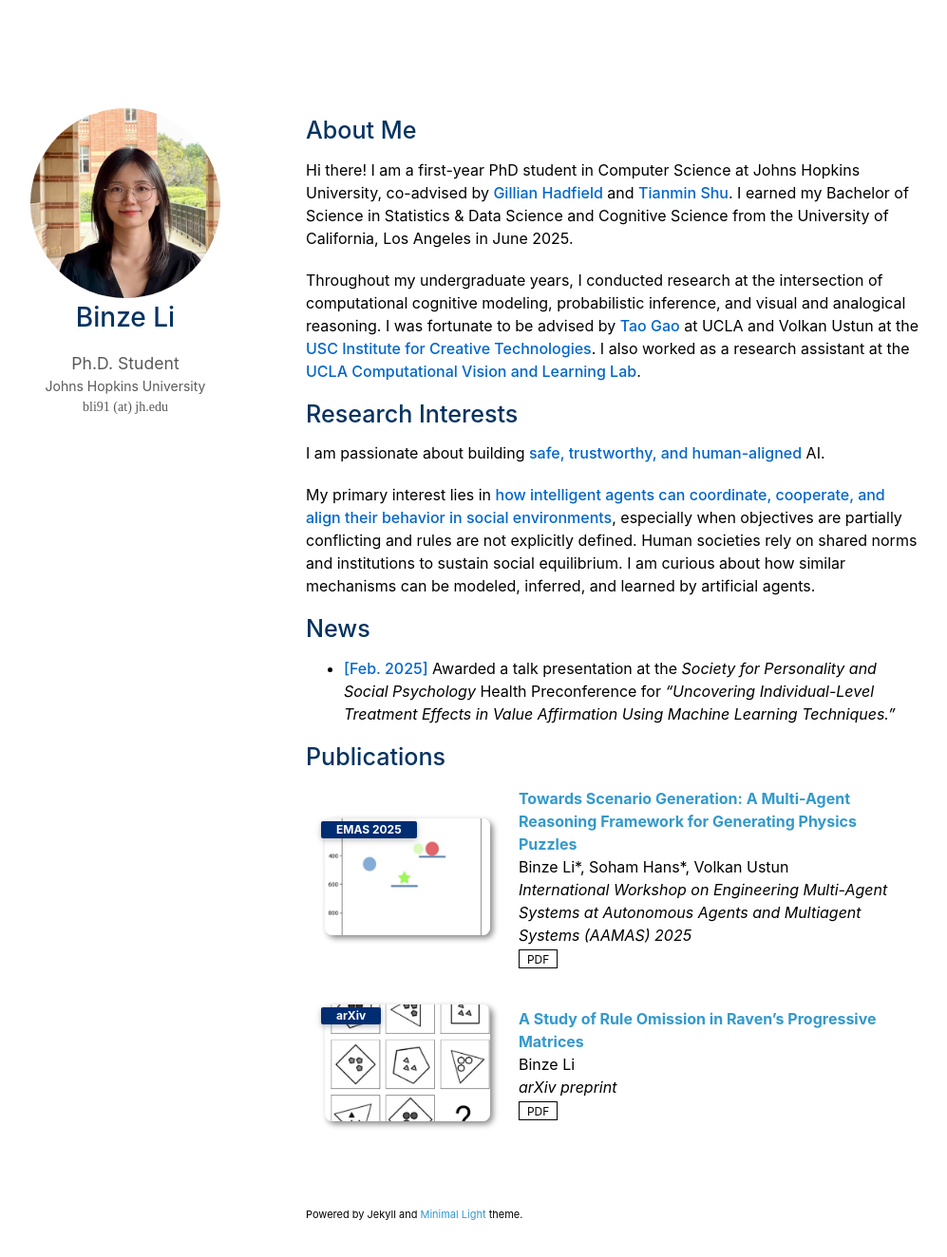
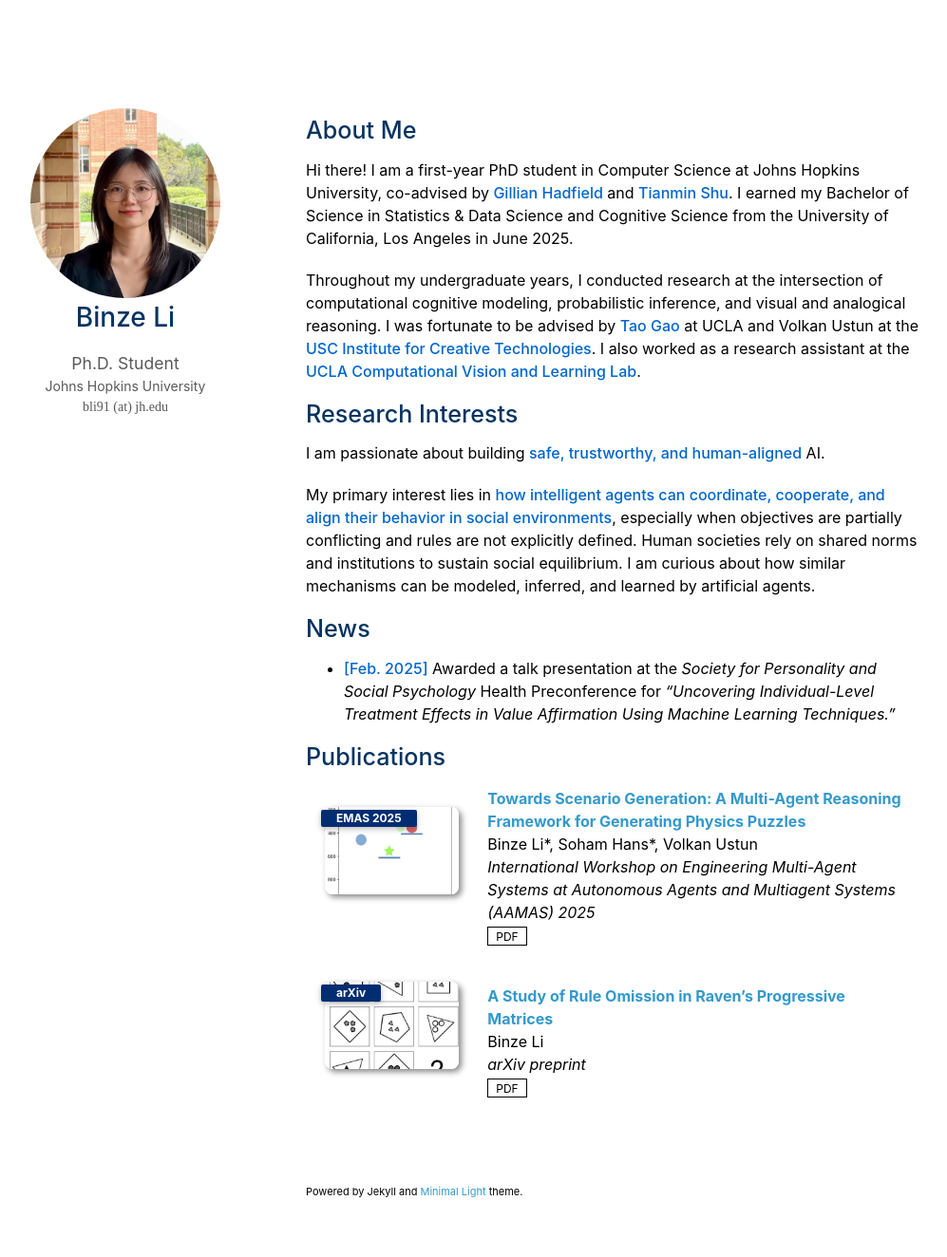
Before and after one commit to binzeli/binzeli.github.io, a Jekyll site: the page built from index.md, in a window 1280 px wide and 1359 px high. Shown: the top 1324 px of the window at 95% size, without its empty margins (148-1145 px from the left). Built offline with Jekyll 4.4.1, drawn with Linux system fonts in a browser that asks for light colours; a style sheet for code colours, icons or effects is not loaded; our own code applies the rules of GitHub Pages for plain Markdown files.

Commit message:
make image smaller

```diff
--- a/assets/css/publications-no-dark-mode.css
+++ b/assets/css/publications-no-dark-mode.css
@@ -72,4 +72,4 @@ blockquote { background: var(--global-bg-color); border-left: 2px solid var(--gl
 
 .publications ol.bibliography li div.abstract.hidden.open { border-color: var(--global-text-color); }
 
-.publications ol.bibliography li .teaser { border-radius: 8px; box-shadow: 3px 3px 6px #888; height: 123px; width: 270px; margin-top: 5px; margin-left: 5px; margin-bottom: 5px; object-fit: cover; }
+.publications ol.bibliography li .teaser { border-radius: 8px; box-shadow: 3px 3px 6px #888; height: 92px; width: 202px; margin-top: 5px; margin-left: 5px; margin-bottom: 5px; object-fit: cover; }
```
